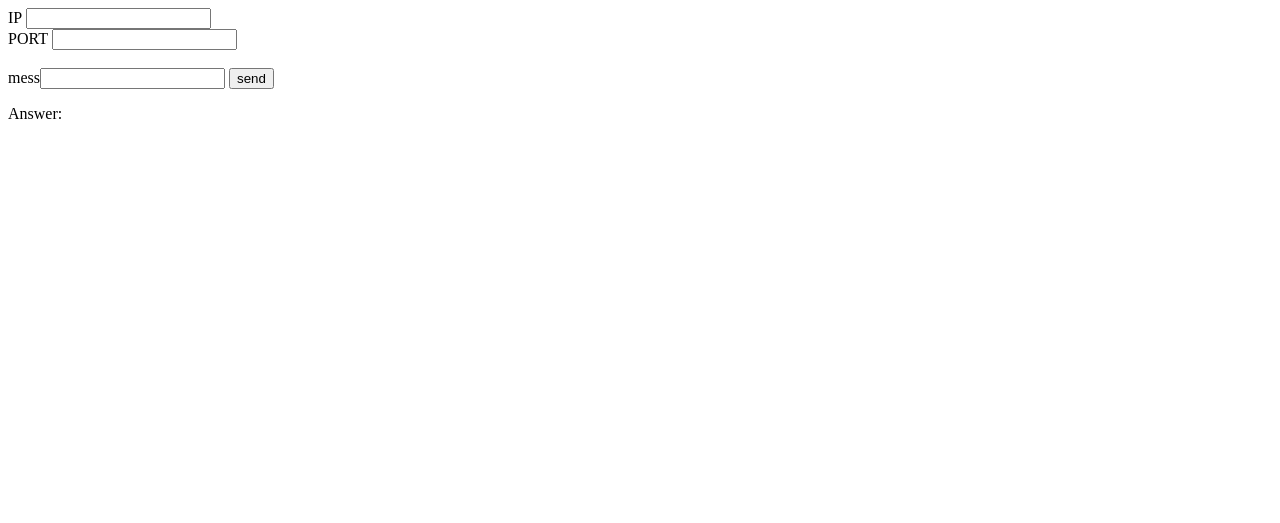
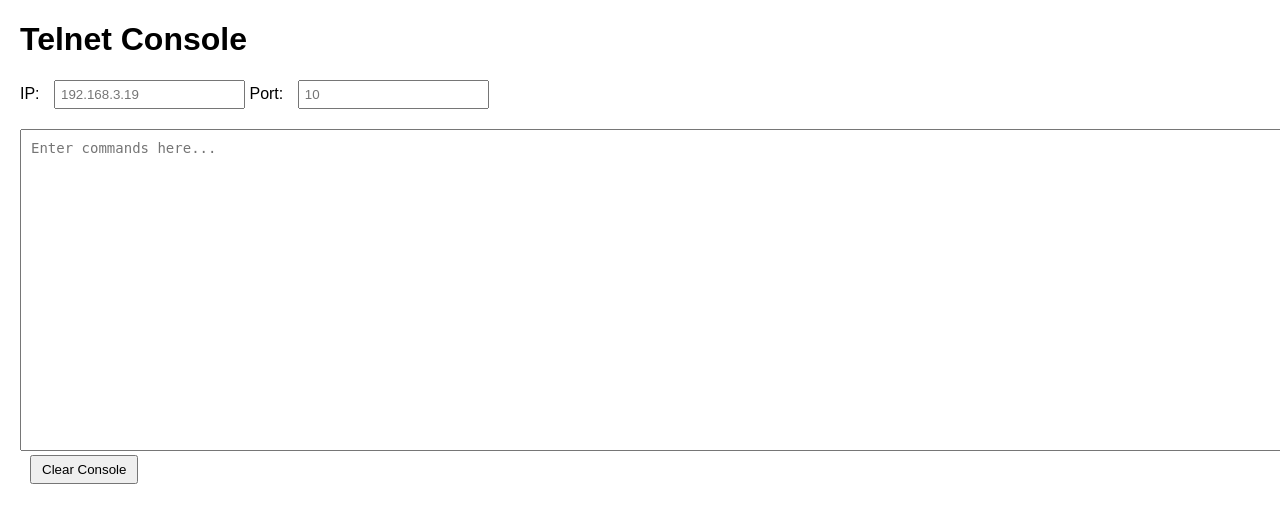
Before and after one commit to KLFAMO/web_famo_test, a Django app: page /telnet/ in a window 1280 px wide. Shown: the top 523 px of the page. Run offline with Django 3.2, Linux system fonts and the light colour scheme.

Commit message:
new telnet console

```diff
--- a/backend/telnetapp/templates/telnet.html
+++ b/backend/telnetapp/templates/telnet.html
@@ -2,18 +2,86 @@
 <html lang="en">
 <head>
     <meta charset="UTF-8">
-    <meta http-equiv="X-UA-Compatible" content="IE=edge">
     <meta name="viewport" content="width=device-width, initial-scale=1.0">
-    <title>DevCommunication</title>
+    <title>Telnet Console</title>
+    <style>
+        body {
+            font-family: Arial, sans-serif;
+            margin: 20px;
+        }
+        label {
+            margin-right: 10px;
+        }
+        input {
+            margin-bottom: 10px;
+            padding: 5px;
+        }
+        textarea {
+            width: 100%;
+            height: 300px;
+            margin-top: 10px;
+            padding: 10px;
+            font-family: monospace;
+            font-size: 14px;
+            resize: none;
+        }
+        button {
+            padding: 5px 10px;
+            margin-left: 10px;
+        }
+    </style>
 </head>
 <body>
-    <form method="GET">
-        IP <input type="text" name="ip"> <br>
-        PORT <input type="number" name="port"> <br>
-        <br>
-        mess<input type="text" name="mes"> <input type="submit" value="send"> <br>
-    </form>
-    <p>Answer:</p>
-    <p>{{ ans }}</p>
+    <h1>Telnet Console</h1>
+    <div>
+        <label for="ip">IP:</label>
+        <input type="text" id="ip" placeholder="192.168.3.19" />
+        <label for="port">Port:</label>
+        <input type="number" id="port" placeholder="10" />
+    </div>
+    <textarea id="console" placeholder="Enter commands here..."></textarea>
+    <button id="clear">Clear Console</button>
+    <script>
+        document.addEventListener("DOMContentLoaded", () => {
+            const ipInput = document.getElementById("ip");
+            const portInput = document.getElementById("port");
+            const consoleTextarea = document.getElementById("console");
+            const clearButton = document.getElementById("clear");
+
+            // Pobieranie dynamicznego URL-a widoku Django
+            const telnetCmdUrl = "{% url 'telnet_cmd' %}";
+
+            consoleTextarea.addEventListener("keydown", async (event) => {
+                if (event.key === "Enter" && !event.shiftKey) {
+                    event.preventDefault();
+
+                    const ip = ipInput.value.trim();
+                    const port = portInput.value.trim();
+                    const command = consoleTextarea.value.split("\n").pop().trim();
+
+                    if (!ip || !port || !command) {
+                        alert("Please provide valid IP, Port, and Command.");
+                        return;
+                    }
+
+                    try {
+                        const url = `${telnetCmdUrl}?ip=${encodeURIComponent(ip)}&port=${encodeURIComponent(port)}&mes=${encodeURIComponent(command)}`;
+                        const response = await fetch(url);
+                        const result = await response.text();
+
+                        consoleTextarea.value += `\nResponse: ${result}\n`;
+                        consoleTextarea.scrollTop = consoleTextarea.scrollHeight;
+                    } catch (error) {
+                        consoleTextarea.value += `\nError: ${error.message}\n`;
+                        consoleTextarea.scrollTop = consoleTextarea.scrollHeight;
+                    }
+                }
+            });
+
+            clearButton.addEventListener("click", () => {
+                consoleTextarea.value = "";
+            });
+        });
+    </script>
 </body>
 </html>
--- a/backend/telnetapp/views.py
+++ b/backend/telnetapp/views.py
@@ -23,10 +23,16 @@ def telnet_send(request):
     port = int(request.GET['port'])
     mes = request.GET['mes']
     ans = telnet.send(mes=mes, ip=ip, port=port)
-    print(ans)
     context=dict()
     context['ans'] = ans
     return render(request, "telnet.html", context)
+
+def telnet_cmd(request):
+    ip = request.GET['ip']
+    port = int(request.GET['port'])
+    mes = request.GET['mes']
+    ans = telnet.send(mes=mes, ip=ip, port=port)
+    return HttpResponse(ans)
 
 def setdds(request):
     context=dict()
--- a/backend/web_famo/urls.py
+++ b/backend/web_famo/urls.py
@@ -27,6 +27,7 @@ urlpatterns = [
     path('admin/', admin.site.urls),
     path('', mainapp.views.index),
     path('telnet/', telnetapp.views.telnet_send, name='telnet'),
+    path('telnet_cmd/', telnetapp.views.telnet_cmd, name='telnet_cmd'),
     path('setdds/', telnetapp.views.setdds, name='setdds'),
     path('sidebands/', sidebandfitapp.views.index, name='sidebands'),
     path('lock689/', lock689.views.index, name='lock689'),
```
